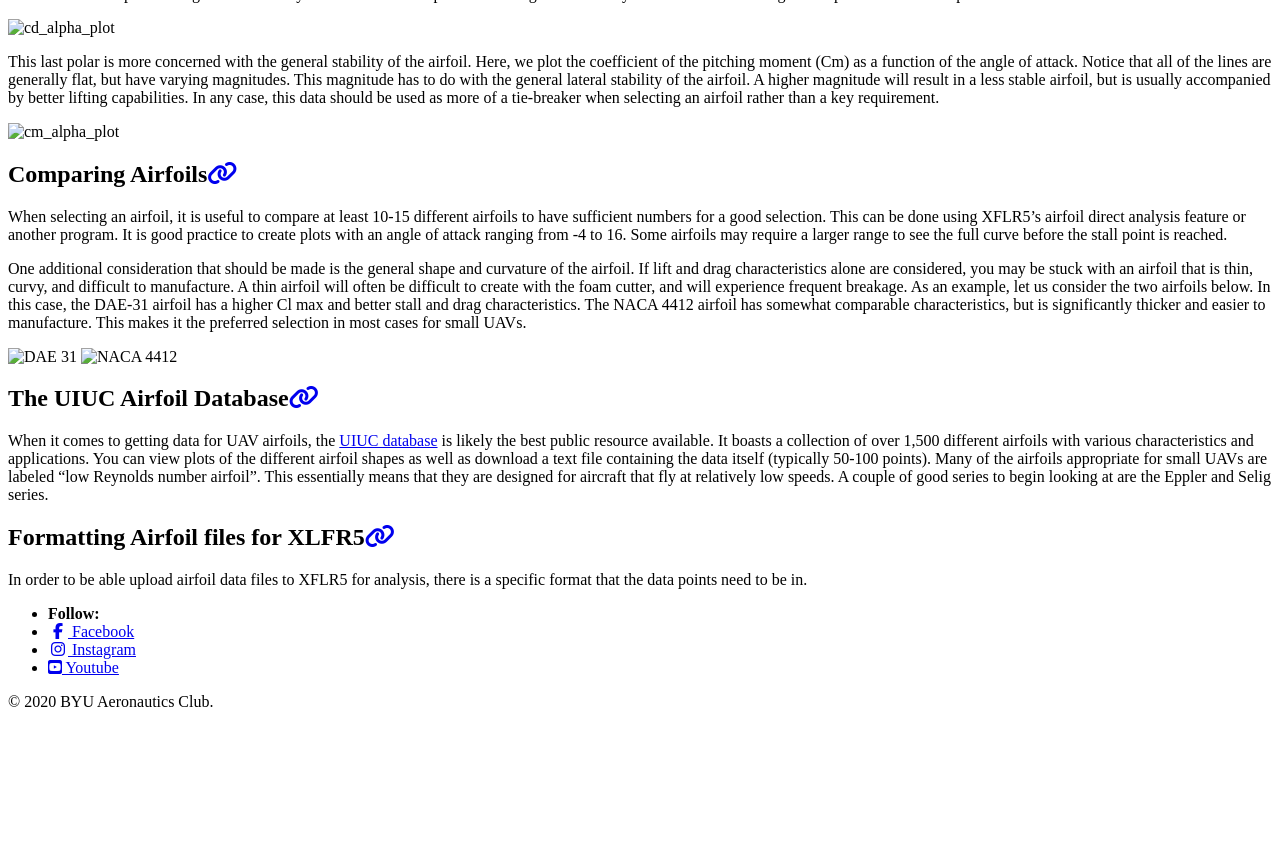
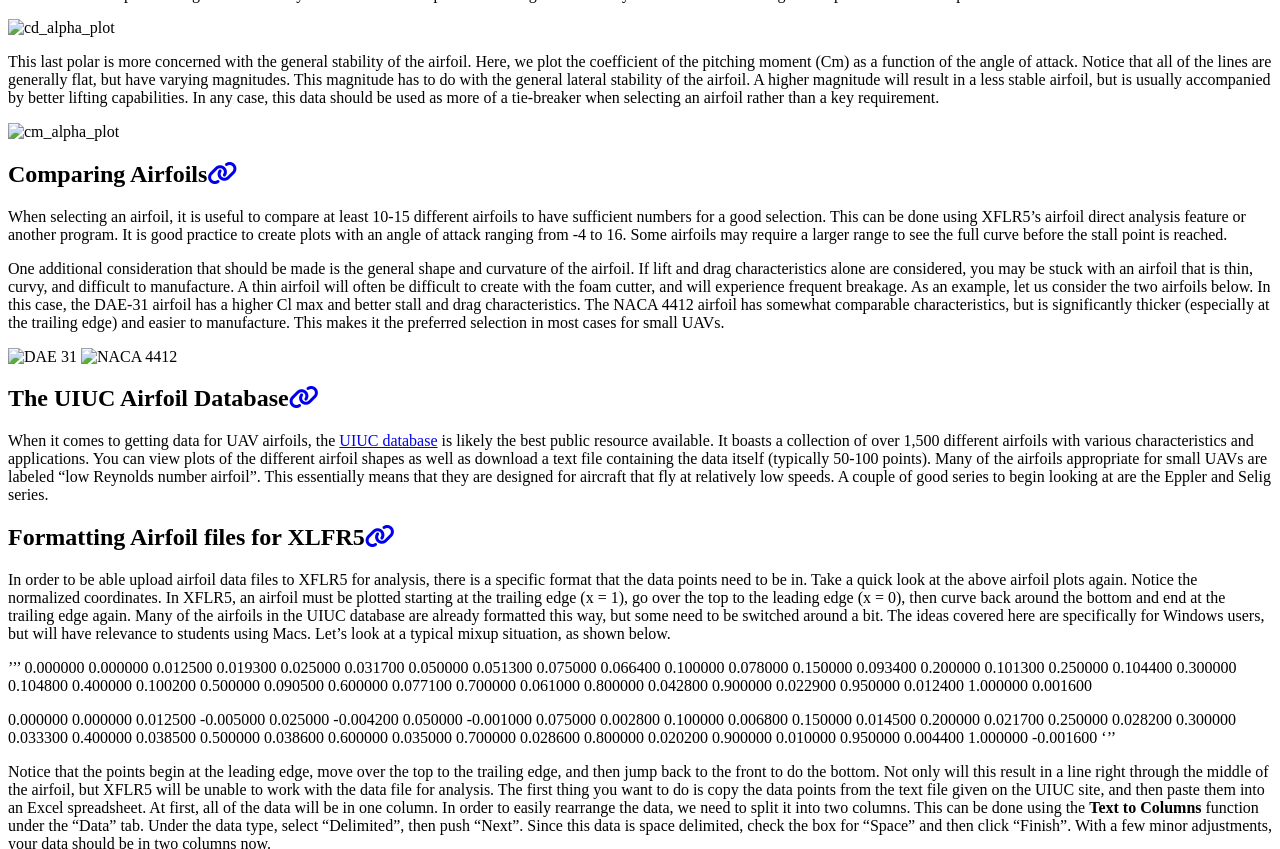
Before and after one commit to BYU-Aeronautics-Club/BYUAeronauticsClub.github.io, a Jekyll site: the page built from _pages/fundamentals/aerodynamics/airfoils.md, in a window 1280 px wide and 1400 px high, scrolled down 1419 px. Shown: the top 849 px of the window. Built offline with Jekyll 4.4.1, drawn with Linux system fonts in a browser that asks for light colours; cached includes are drawn as plain includes; nearby versions of some CDN libraries; before the commit the page ends 2138 px from its top, so only the background shows below that; some of the changed text lies outside the part shown; grey boxes are pictures that could not be loaded.

Commit message:
Finishing page

```diff
--- a/_pages/fundamentals/aerodynamics/airfoils.md
+++ b/_pages/fundamentals/aerodynamics/airfoils.md
@@ -42,7 +42,7 @@
 ## Comparing Airfoils
 When selecting an airfoil, it is useful to compare at least 10-15 different airfoils to have sufficient numbers for a good selection. This can be done using XFLR5's airfoil direct analysis feature or another program. It is good practice to create plots with an angle of attack ranging from -4 to 16. Some airfoils may require a larger range to see the full curve before the stall point is reached.
 
-One additional consideration that should be made is the general shape and curvature of the airfoil. If lift and drag characteristics alone are considered, you may be stuck with an airfoil that is thin, curvy, and difficult to manufacture. A thin airfoil will often be difficult to create with the foam cutter, and will experience frequent breakage. As an example, let us consider the two airfoils below. In this case, the DAE-31 airfoil has a higher Cl max and better stall and drag characteristics. The NACA 4412 airfoil has somewhat comparable characteristics, but is significantly thicker and easier to manufacture. This makes it the preferred selection in most cases for small UAVs.
+One additional consideration that should be made is the general shape and curvature of the airfoil. If lift and drag characteristics alone are considered, you may be stuck with an airfoil that is thin, curvy, and difficult to manufacture. A thin airfoil will often be difficult to create with the foam cutter, and will experience frequent breakage. As an example, let us consider the two airfoils below. In this case, the DAE-31 airfoil has a higher Cl max and better stall and drag characteristics. The NACA 4412 airfoil has somewhat comparable characteristics, but is significantly thicker (especially at the trailing edge) and easier to manufacture. This makes it the preferred selection in most cases for small UAVs.
 
 ![DAE 31](./figures/DAE31_shape.PNG) ![NACA 4412](./figures/NACA_4412_shape.PNG)
 
@@ -50,4 +50,52 @@
 When it comes to getting data for UAV airfoils, the [UIUC database](https://m-selig.ae.illinois.edu/ads/coord_database.html) is likely the best public resource available. It boasts a collection of over 1,500 different airfoils with various characteristics and applications. You can view plots of the different airfoil shapes as well as download a text file containing the data itself (typically 50-100 points). Many of the airfoils appropriate for small UAVs are labeled "low Reynolds number airfoil". This essentially means that they are designed for aircraft that fly at relatively low speeds. A couple of good series to begin looking at are the Eppler and Selig series.
 
 ## Formatting Airfoil files for XLFR5
-In order to be able upload airfoil data files to XFLR5 for analysis, there is a specific format that the data points need to be in.
+In order to be able upload airfoil data files to XFLR5 for analysis, there is a specific format that the data points need to be in. Take a quick look at the above airfoil plots again. Notice the normalized coordinates. In XFLR5, an airfoil must be plotted starting at the trailing edge (x = 1), go over the top to the leading edge (x = 0), then curve back around the bottom and end at the trailing edge again. Many of the airfoils in the UIUC database are already formatted this way, but some need to be switched around a bit. The ideas covered here are specifically for Windows users, but will have relevance to students using Macs. Let's look at a typical mixup situation, as shown below.
+
+'''
+0.000000  0.000000
+0.012500  0.019300
+0.025000  0.031700
+0.050000  0.051300
+0.075000  0.066400
+0.100000  0.078000
+0.150000  0.093400
+0.200000  0.101300
+0.250000  0.104400
+0.300000  0.104800
+0.400000  0.100200
+0.500000  0.090500
+0.600000  0.077100
+0.700000  0.061000
+0.800000  0.042800
+0.900000  0.022900
+0.950000  0.012400
+1.000000  0.001600
+
+0.000000  0.000000
+0.012500  -0.005000
+0.025000  -0.004200
+0.050000  -0.001000
+0.075000  0.002800
+0.100000  0.006800
+0.150000  0.014500
+0.200000  0.021700
+0.250000  0.028200
+0.300000  0.033300
+0.400000  0.038500
+0.500000  0.038600
+0.600000  0.035000
+0.700000  0.028600
+0.800000  0.020200
+0.900000  0.010000
+0.950000  0.004400
+1.000000  -0.001600
+'''
+
+Notice that the points begin at the leading edge, move over the top to the trailing edge, and then jump back to the front to do the bottom. Not only will this result in a line right through the middle of the airfoil, but XFLR5 will be unable to work with the data file for analysis. The first thing you want to do is copy the data points from the text file given on the UIUC site, and then paste them into an Excel spreadsheet. At first, all of the data will be in one column. In order to easily rearrange the data, we need to split it into two columns. This can be done using the **Text to Columns** function under the "Data" tab. Under the data type, select "Delimited", then push "Next". Since this data is space delimited, check the box for "Space" and then click "Finish". With a few minor adjustments, your data should be in two columns now.
+
+![Text to Columns](./figures/text_to_columns.JPG)
+
+The next step is to sort the first section that goes over the top. We want this to go from back to front instead of front to back. This can be done using the **Sort** function, also under the "Data" tab. Highlight the first section, then click the button to sort. You will want to sort by Column A (which is the x positions) from "Largest to Smallest", then click "OK". Your data should now match up with zeros in the middle. Go ahead and delete any empty rows and the extra row of zeros. Your data is now properly ordered. As a last step, we need to put the data points into a DAT file type. To do so, copy the data from Excel into a text editor such as Notepad, and then click File>>Save As. Go ahead and name your file, making sure to change the file type dropdown to "All Files". Then simply put ".dat" at the end of your file name and save. Now your airfoil is ready to be uploaded to XFLR5!
+
+![Data File Save](./figures/data_file_save.JPG)
```
